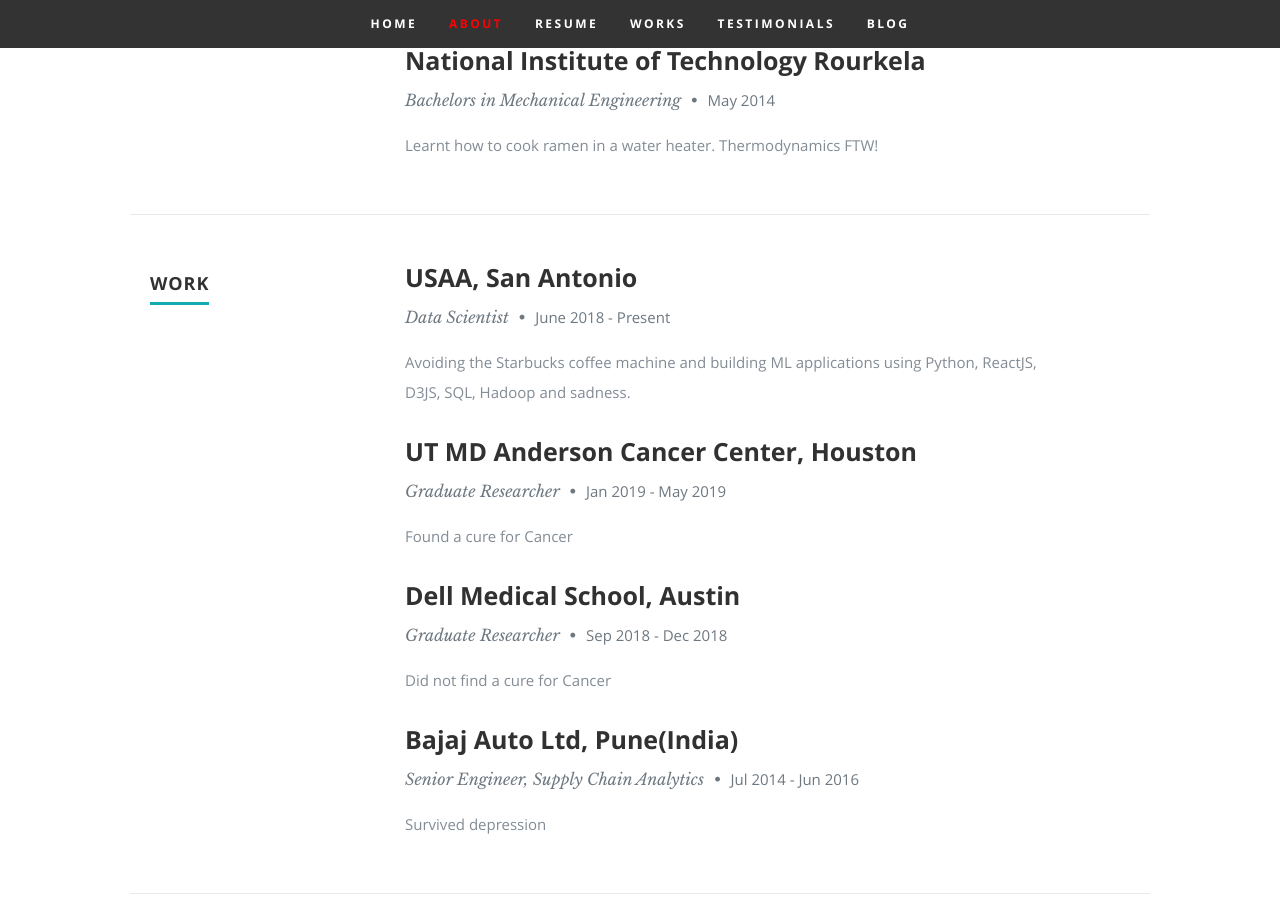
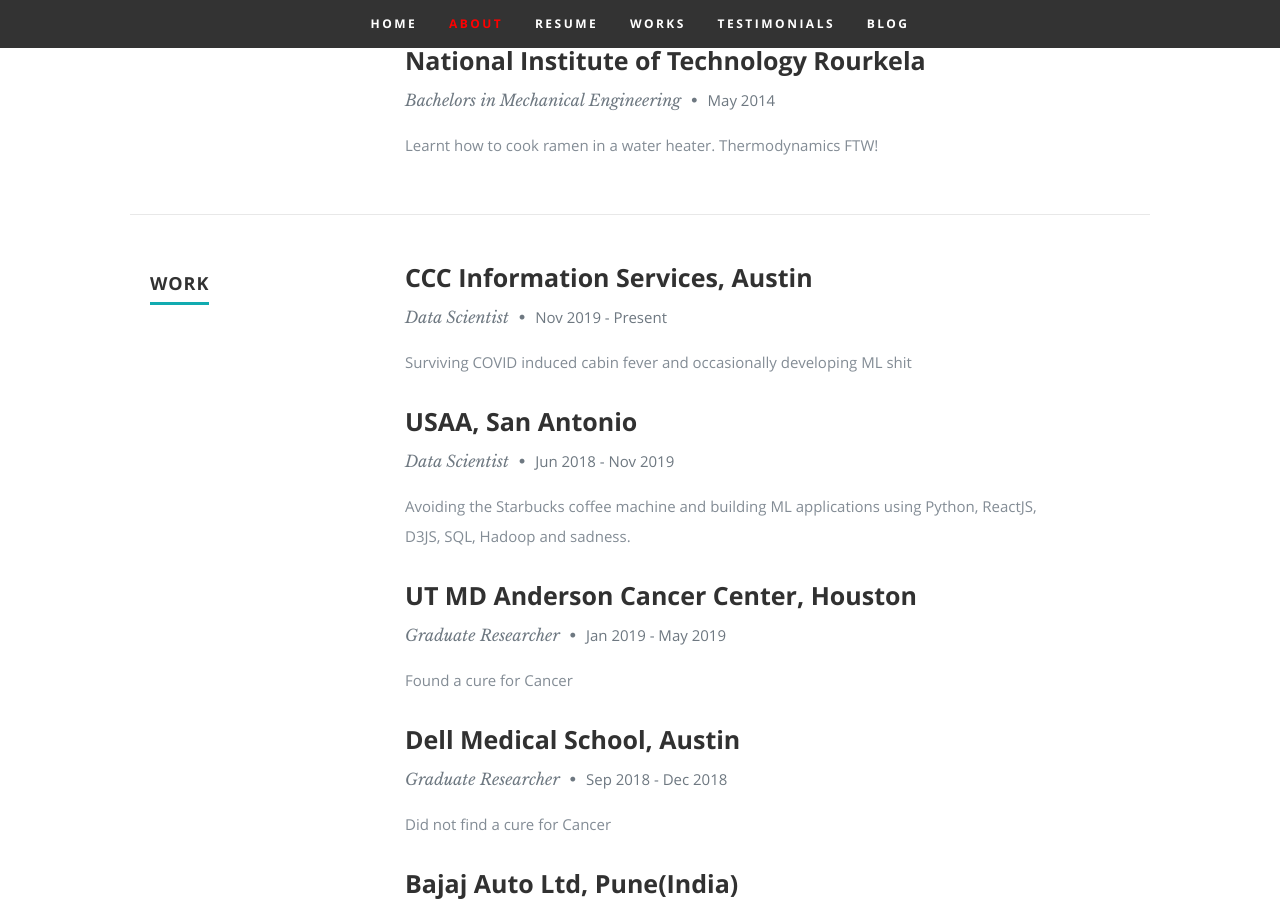
Before and after one commit to scirop/scirop.github.io, a Jekyll site: the page built from index.markdown, in a window 1280 px wide and 900 px high, scrolled down 1724 px. Built offline with Jekyll 4.4.1, drawn with Linux system fonts in a browser that asks for light colours; some of the changed text lies outside the part shown.

Commit message:
updated work

```diff
--- a/_data/resumedata.yml
+++ b/_data/resumedata.yml
@@ -50,9 +50,13 @@
     graduated: May 2014
     description: Learnt how to cook ramen in a water heater. Thermodynamics FTW!
   work:
+  - company: CCC Information Services, Austin
+    title: Data Scientist
+    years: Nov 2019 - Present
+    description: Surviving COVID induced cabin fever and occasionally developing ML shit
   - company: USAA, San Antonio
     title: Data Scientist
-    years: June 2018 - Present
+    years: Jun 2018 - Nov 2019
     description: Avoiding the Starbucks coffee machine and building ML applications using Python, ReactJS, D3JS, SQL, Hadoop
       and sadness.
   - company: UT MD Anderson Cancer Center, Houston
@@ -67,6 +71,10 @@
     title: Senior Engineer, Supply Chain Analytics
     years: Jul 2014 - Jun 2016
     description: Survived depression
+  - company: Mercedes-Benz India Pvt Ltd, Pune(India)
+    title: Intern
+    years: May 2013 - July 2013
+    description: slept
   skills:
   - name: Machine Learning
     level: 80%
```
